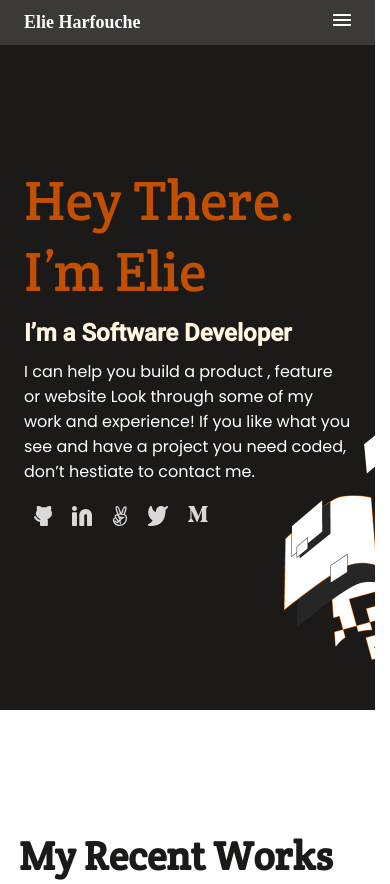
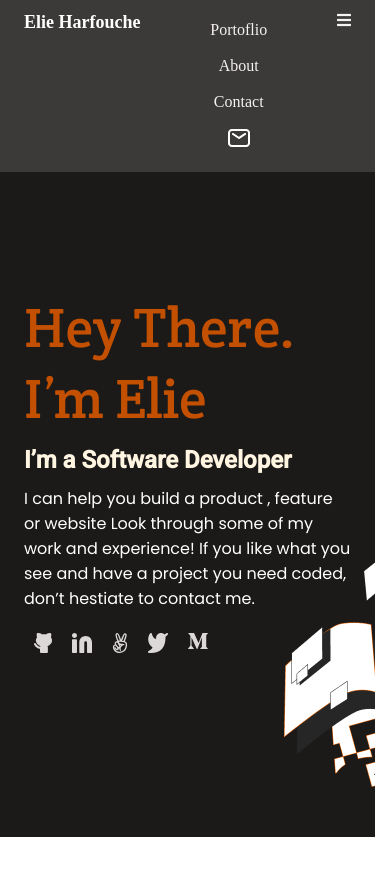
Before and after one commit to X-Elie-X/My-portfolio, a website: page index.html in a window 390 px wide. Shown: the top 884 px of the page. Drawn offline with Linux system fonts and the light colour scheme; a web font is replaced by a local one.

Commit message:
Added the close button the mobile menu and style the display

```diff
--- a/index.html
+++ b/index.html
@@ -5,6 +5,8 @@
     <meta http-equiv="X-UA-Compatible" content="IE=edge" />
     <meta name="viewport" content="width=device-width, initial-scale=1.0" />
     <title>My Portfolio</title>
+    <link rel="stylesheet" href="https://pro.fontawesome.com/releases/v5.10.0/css/all.css"
+        integrity="sha384-AYmEC3Yw5cVb3ZcuHtOA93w35dYTsvhLPVnYs9eStHfGJvOvKxVfELGroGkvsg+p" crossorigin="anonymous" />
     <link rel="stylesheet" href="styles.css" />
     <link rel="stylesheet" href="media.css" />
   </head>
@@ -12,13 +14,13 @@
     <header class="header">
       <nav class="nav-b">
         <a href="#" class="name">Elie Harfouche</a>
-        <a href="#" class="nam" onclick"mobileMenu()"><img src="./img/Union.png" alt="Menu"  /></a>
         <ul class="names" id="listinfo">
-          <li>Portoflio</li>
-          <li>About</li>
-          <li>Contact</li>
-          <li><img src="./img/un.png" alt="Message" /></li>
+          <li><a href="#Portfolio">Portoflio</a></li>
+          <li><a href="#About">About</a></li>
+          <li><a href="#Contact">Contact</a></li>
+          <li><a href="#Contact"><img src="./img/un.png" alt="Message" /></a></li>
         </ul>
+        <a href="javascript:void(0);" class="nam" id="menu-icon" onclick="mobileMenu();"><i class="fa fa-bars 2x"></i></a>
       </nav>
     </header>
     <main>
--- a/main.js
+++ b/main.js
@@ -1,9 +1,11 @@
 let mobileMenu = () => {
-  alert();
   let x = document.getElementById("listinfo");
+  let icon = document.getElementById("menu-icon");
   if (x.style.display === "block") {
+    icon.innerHTML = '<i class="fa fa-bars 2x"></i>';
     x.style.display = "none";
   } else {
+    icon.innerHTML = '<i class="fa fa-times-circle"></i>';
     x.style.display = "block";
   }
 };
--- a/styles.css
+++ b/styles.css
@@ -63,8 +63,27 @@ nav {
   padding: 12px 24px;
 }
 
+.nam {
+  color: #f4f1f0;
+}
+
 .nav-b > .names {
   display: none;
+  list-style: none;
+  display: flex;
+  flex-direction: column;
+  justify-content: center;
+  align-items: center;
+}
+
+.nav-b .names li {
+  padding: 7px 0 7px 0;
+  margin: 2px;
+}
+
+.nav-b .names li a {
+  text-decoration: none;
+  color: #f4f1f0;
 }
 
 .intro {
```
